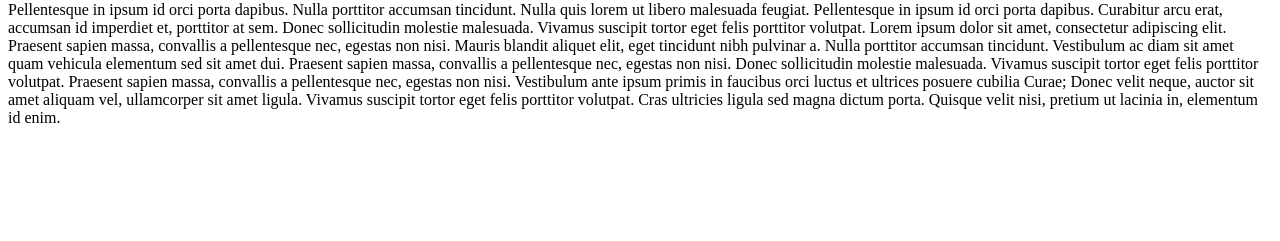
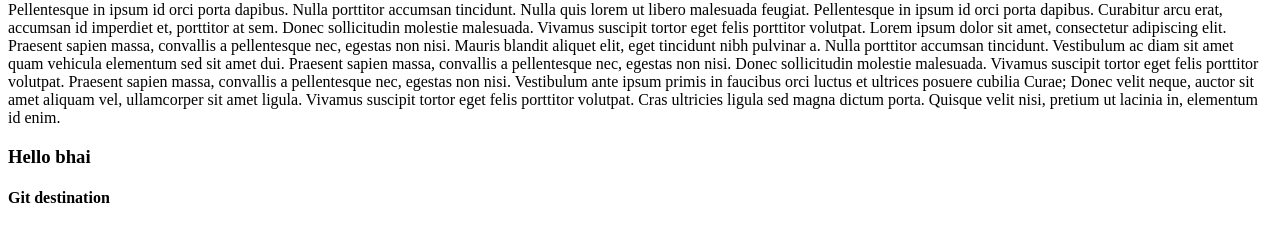
Before and after one commit to fazlarabbi07/change-destination, a plain HTML site: page index.html in a window 1280 px wide. Shown: the part 79-320 px from the top of the page. Drawn offline with Linux system fonts and the light colour scheme.

Commit message:
git destination

```diff
--- a/index.html
+++ b/index.html
@@ -9,5 +9,7 @@
 <body>
     <h1>Github</h1>
     <p>Pellentesque in ipsum id orci porta dapibus. Nulla porttitor accumsan tincidunt. Nulla quis lorem ut libero malesuada feugiat. Pellentesque in ipsum id orci porta dapibus. Curabitur arcu erat, accumsan id imperdiet et, porttitor at sem. Donec sollicitudin molestie malesuada. Vivamus suscipit tortor eget felis porttitor volutpat. Lorem ipsum dolor sit amet, consectetur adipiscing elit. Praesent sapien massa, convallis a pellentesque nec, egestas non nisi. Mauris blandit aliquet elit, eget tincidunt nibh pulvinar a. Nulla porttitor accumsan tincidunt. Vestibulum ac diam sit amet quam vehicula elementum sed sit amet dui. Praesent sapien massa, convallis a pellentesque nec, egestas non nisi. Donec sollicitudin molestie malesuada. Vivamus suscipit tortor eget felis porttitor volutpat. Praesent sapien massa, convallis a pellentesque nec, egestas non nisi. Vestibulum ante ipsum primis in faucibus orci luctus et ultrices posuere cubilia Curae; Donec velit neque, auctor sit amet aliquam vel, ullamcorper sit amet ligula. Vivamus suscipit tortor eget felis porttitor volutpat. Cras ultricies ligula sed magna dictum porta. Quisque velit nisi, pretium ut lacinia in, elementum id enim.</p>
+    <h3>Hello bhai</h3>
+    <h4>Git destination</h4>
 </body>
 </html>
```
